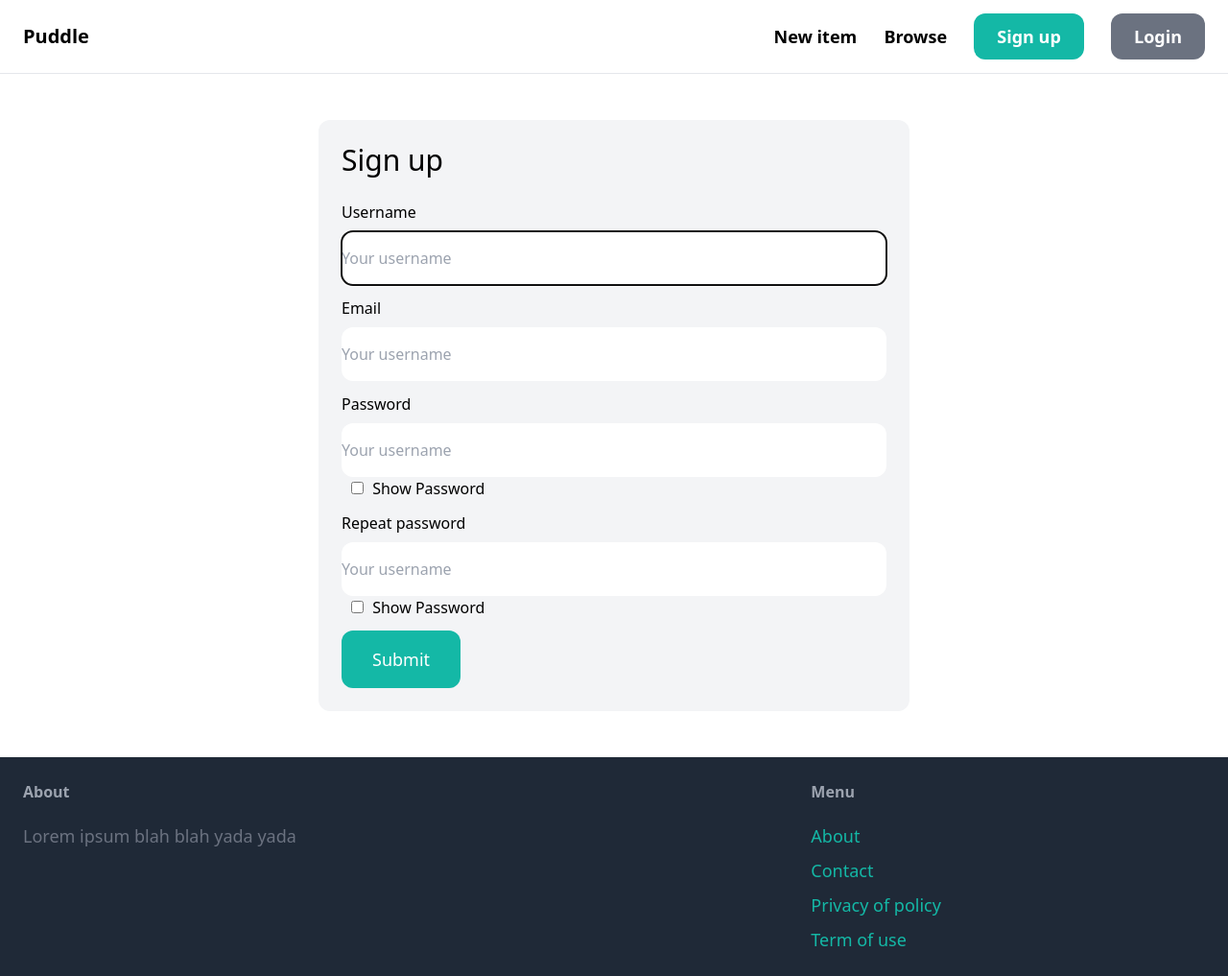
After one commit to Haeryz00/Macan, a Django app: page /signup/ in a window 1280 px wide. The commit adds this page. Shown: the whole page at 96% size. Run offline with Django 4.2, Linux system fonts and the light colour scheme; some libraries are stand-ins or nearby versions.

Commit message:
Added signup form

```diff
--- a/puddle/core/Templates/core/base.html
+++ b/puddle/core/Templates/core/base.html
@@ -18,7 +18,8 @@
                 <a href="#" class="text-lg font-semibold hover:text-gray-500">New item</a>
                 <a href="#" class="text-lg font-semibold hover:text-gray-500">Browse</a>
 
-                <a href="#" class="px-6 py-3 text-lg font-semibold bg-teal-500 text-white rounded-xl hover:bg-teal-700">Sign up</a>
+                <a href="{% url 'core:signup' %}" class="px-6 py-3 text-lg font-semibold bg-teal-500 text-white rounded-xl hover:bg-teal-700">Sign up</a>
+
                 <a href="#" class="px-6 py-3 text-lg font-semibold bg-gray-500 text-white rounded-xl hover:bg-gray-700">Login</a>
             </div>
         </nav>
@@ -39,7 +40,7 @@
 
                 <ul class="space-y-2">
                     <li><a href="#" class="text-lg text-teal-500 hover:text-teal-700">About</a></li>
-                    <li><a href="{% url 'contact' %}" class="text-lg text-teal-500 hover:text-teal-700">Contact</a></li>
+                    <li><a href="{% url 'core:contact' %}" class="text-lg text-teal-500 hover:text-teal-700">Contact</a></li>
                     <li><a href="#" class="text-lg text-teal-500 hover:text-teal-700">Privacy of policy</a></li>
                     <li><a href="#" class="text-lg text-teal-500 hover:text-teal-700">Term of use</a></li>
                 </ul>
--- /dev/null
+++ b/puddle/core/Templates/core/signup.html
@@ -0,0 +1,55 @@
+{% extends 'core/base.html' %}
+{% block title %} Sign up {% endblock %}
+
+{% block content %}
+<div class="w-1/2 my-6 mx-auto p-6 bg-gray-100 rounded-xl">
+    <h1 class="mb-6 text-3xl">Sign up</h1>
+
+    <form method="post" action=".">
+        {% csrf_token %}
+
+        <div class="mb-3">
+            <label class="inline-block mb-2">Username</label><br>
+            {{ form.username }}
+        </div>
+        <div class="mb-3">
+            <label class="inline-block mb-2">Email</label><br>
+            {{ form.email }}
+        </div>
+        <div class="mb-3">
+            <label class="inline-block mb-2">Password</label><br>
+            {{ form.password1 }}
+            <input type="checkbox" id="show_password1" class="show-password-toggle-checkbox">
+            <label for="show_password1" class="show-password-toggle-label">Show Password</label>
+        </div>
+        <div class="mb-3">
+            <label class="inline-block mb-2">Repeat password</label><br>
+            {{ form.password2 }}
+            <input type="checkbox" id="show_password2" class="show-password-toggle-checkbox">
+            <label for="show_password2" class="show-password-toggle-label">Show Password</label>
+        </div>
+
+        {% if form.errors or form.non_field_errors %}
+        <div class="mb-3 p-6 bg-red-100 rounded-xl">
+            {% for field in form %}
+                {{ field.errors }}
+            {% endfor %}
+
+            {{ form.non_field_errors }}
+        </div>
+        {% endif %}
+
+        <button class="py-4 px-8 text-lg bg-teal-500 hover:bg-teal-700 rounded-xl text-white">Submit</button>
+    </form>
+</div>
+
+<style>
+    .show-password-toggle-checkbox {
+        margin-left: 10px;
+    }
+    .show-password-toggle-label {
+        margin-left: 5px;
+    }
+</style>
+
+{% endblock %}
--- /dev/null
+++ b/puddle/core/forms.py
@@ -0,0 +1,29 @@
+from django import forms
+from django.contrib.auth.forms import UserCreationForm
+from django.contrib.auth.models import User
+
+class SignupForm(UserCreationForm):
+    show_password = forms.BooleanField(required=False, initial=False, widget=forms.CheckboxInput(attrs={
+        'class': 'show-password-toggle'
+    }))
+
+    class Meta:
+        model = User
+        fields = ('username', 'email', 'password1', 'password2')
+
+    username = forms.CharField(widget=forms.TextInput(attrs={
+        'placeholder': 'Your username',
+        'class': 'w-full py-4 px rounded-xl'
+    }))
+    email = forms.CharField(widget=forms.EmailInput(attrs={
+        'placeholder': 'Your username',
+        'class': 'w-full py-4 px rounded-xl'
+    }))
+    password1 = forms.CharField(widget=forms.PasswordInput(attrs={
+        'placeholder': 'Your username',
+        'class': 'w-full py-4 px rounded-xl'
+    }))
+    password2 = forms.CharField(widget=forms.PasswordInput(attrs={
+        'placeholder': 'Your username',
+        'class': 'w-full py-4 px rounded-xl'
+    }))
--- /dev/null
+++ b/puddle/core/urls.py
@@ -0,0 +1,10 @@
+from django.urls import path
+from . import views
+
+app_name = 'core'
+
+urlpatterns = [
+    path('', views.index, name='index'),
+    path('contact/', views.contact, name='contact'),
+    path('signup/', views.signup, name='signup')  # Corrected the URL pattern name
+]
--- a/puddle/core/views.py
+++ b/puddle/core/views.py
@@ -1,6 +1,8 @@
-from django.shortcuts import render
+from django.shortcuts import render, redirect
 
 from item.models import Category, Item
+
+from . forms import SignupForm
 
 # Create your views here.
 def index(request):
@@ -13,3 +15,18 @@ def index(request):
 
 def contact(request):
     return render(request, 'core/contact.html')
+
+def signup(request):
+    if request.method == 'POST':
+        form = SignupForm(request.POST)
+
+        if form.is_valid():
+            form.save()
+
+            return redirect('/login/')
+    else:
+        form = SignupForm()
+
+    return render(request, 'core/signup.html', {
+        'form': form
+    })
--- a/puddle/puddle/urls.py
+++ b/puddle/puddle/urls.py
@@ -19,11 +19,11 @@ from django.urls import path, include
 from django.conf import settings
 from django.conf.urls.static import static
 
-from core.views import index, contact
+
 
 urlpatterns = [
-    path('', index, name='index'),  # Use an empty string to match the root URL
+    path('', include('core.urls')),  # Use an empty string to match the root URL
     path('item/', include('item.urls', namespace='item')),  # Use the app's namespace
-    path('contact/', contact, name='contact'),
+
     path('admin/', admin.site.urls),
 ] + static(settings.MEDIA_URL, document_root=settings.MEDIA_ROOT)
```
Also changed, not shown: puddle/db.sqlite3.
